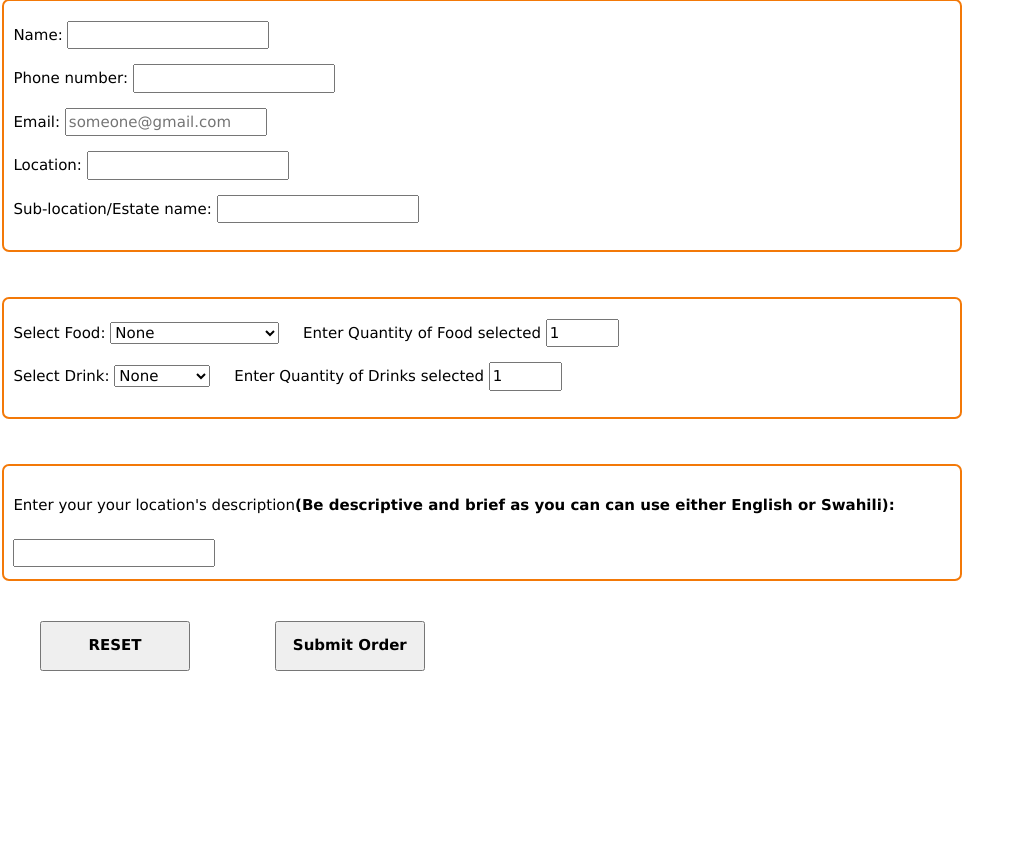
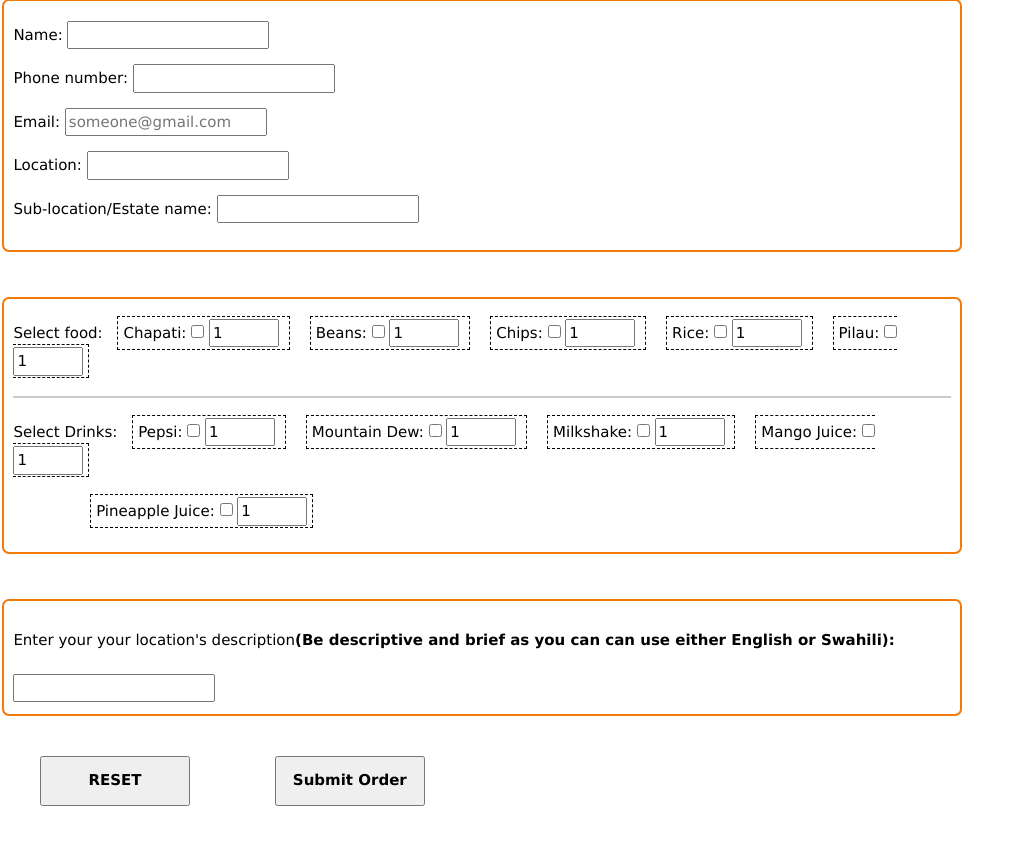
Before and after one commit to Habib-Ashraf-Hassan/Swahilidishes-Restaurant, a PHP site: page /order.html in a window 1280 px wide. Shown: the part 326-1172 px from the top of the page, without its empty margins (0-1023 px from the left). Before the commit the page ends 997 px from the top, so only its background shows below. Run offline with PHP 8.4, Linux system fonts and the light colour scheme.

Commit message:
included a mutliple selection for food&drinks

```diff
--- a/css_files/style.css
+++ b/css_files/style.css
@@ -23,6 +23,9 @@
   }
   .order :hover{
     border-color: rgb(18, 189, 18);
+}
+.food_amount{
+  width:70px;
 }
 #location_description,#food_drinks,#customerDetails{
   color:rgb(18, 189, 18);
--- a/javascript_files/order.js
+++ b/javascript_files/order.js
@@ -7,16 +7,26 @@ document.getElementById("order_food_drinks").onclick = function(){
 document.getElementById("loc_desc").onclick = function(){
     document.getElementById("location_description").innerHTML="Describe your location:";
 }
-function acceptDetails(){
-    let foodChoice = document.getElementById("food").value;
-    let drinkChoice = document.getElementById("drinks").value;
+// function acceptDetails(){
+//     let chapati = document.getElementById("chapati");
+//     let beans = documnet. getElementById("beans");
+//     let chips = document.getElementById("chips");
+//     let rice = document.getElementById("rice");
+//     let pilau = document.getElementById("pilau");
+//     if(!(chapati.checked) && !(beans.checked) && !(chips.checked) && !(rice.checked) && !(pilau.checked)){
+//         alert("Please select a food or drink!!");
+//         return false;
+//     }
+//     else{
+//         return true;
+//     }
 
-    if(foodChoice=="0" && drinkChoice=="0"){
-        alert("Please select a food or drink!!");
-        return false;
-    }
-    else{
-        return confirm("Do you wish to submit the order?\nPress Ok to proceed and CANCEL to go back to the form below");
-    }
+    // if(foodChoice=="0" && drinkChoice=="0"){
+    //     alert("Please select a food or drink!!");
+    //     return false;
+    // }
+    // else{
+    //     return confirm("Do you wish to submit the order?\nPress Ok to proceed and CANCEL to go back to the form below");
+    // }
 
-}
+// }
--- a/order.html
+++ b/order.html
@@ -11,13 +11,40 @@
     <script>
         document.getElementById("loc_desc").onclick = function(){
         document.getElementById("location_description").innerHTML="Describe your location:";
+
     }
 
     </script>
 
+    <style>
+        .food_amount, .drink_amount{
+            width: 70px;
+        }
+        .food_borders, .drink_borders{
+            border: 1px;
+            border-style: dashed;
+            padding-top: 7px;
+            padding-bottom: 7px;
+            padding-left: 5px;
+            padding-right: 5px;
+            margin-left: 10px;
+            margin-right: 10px;
+        }
+        .food_borders:hover{
+            background-color: rgba(238, 238, 103, 0.918);
+        }
+        .drink_borders:hover{
+            background-color: aquamarine;
+        }
+        hr{
+            border: 1px solid rgba(169, 169, 169, 0.616);
+        }
+    </style>
+
 
 </head>
 <body>
+
     <div class="header">
 
         <h1>Swahili Dishes Restaurant</h1>
@@ -39,7 +66,7 @@
         <h4>Fill in the details below to place your order:</h4>
         <br>
         <br>
-        <form onsubmit="return acceptDetails()" action="action.php"  method="post" >
+        <form id = "myForm"  action="action.php"  method="post" >
             <fieldset class="order" id="order_customerDetails">
                 <legend id="customerDetails"></legend>
                 <p><label for="name">Name:</label>
@@ -67,39 +94,82 @@
             <br>
                 <fieldset class="order" id="order_food_drinks">
                     <legend id="food_drinks"></legend>
-                    <p><label for="food">Select Food:</label>
-                        <select id="food" name="food">
-                            <option value="0" selected>None</option>
-                            <option value="30">Chapati</option>
-                            <option value="100">Rice</option>
-                            <option value="170">Chapati(4) & Beans</option>
-                            <option value="150">Rice & Beans</option>
-                            <option value="120">Pilau</option>
-                            <option value="80">Fries</option>
-                            <option value="50">Beans</option>
+                    <p>Select food:
+                        <span class="food_borders">
+                            <label for="chapati">Chapati:</label>
+                            <input type="checkbox" name="chapati" id="chapati" value="Chapati">
+                            <input type="number" min="1" max="20" value="1" class="food_amount" name="chapati_amount">
+                        </span>
 
-                        </select>
+                        <span class="food_borders">
+                            <label for="beans">Beans:</label>
+                            <input type="checkbox" name="beans" id="beans" value="beans">
+                            <input type="number" min="1" max="20" value="1" class="food_amount" name="beans_amount">
+                        </span>
+
+                        <span class="food_borders">
+                            <label for="chips">Chips:</label>
+                            <input type="checkbox" name="chips" id="chips" value="chips">
+                            <input type="number" min="1" max="20" value="1" class="food_amount" name="chips_amount">
+                        </span>
+
+                        <span class="food_borders">
+                            <label for="rice">Rice:</label>
+                            <input type="checkbox" name="rice" id="rice" value="rice">
+                            <input type="number" min="1" max="20" value="1" class="food_amount" name="rice_amount">
+                        </span>
+
+                        <span class="food_borders">
+                            <label for="pilau">Pilau:</label>
+                            <input type="checkbox" name="pilau" id="pilau" value="pilau">
+                            <input type="number" min="1" max="20" value="1" class="food_amount" name="pilau_amount">
+                        </span>
+                        <hr>
+
+                    </p>
+                    <p>
+                        Select Drinks:
+                        <span class="drink_borders">
+                            <label for="pepsi">Pepsi:</label>
+                            <input type="checkbox" name="pepsi" id="pepsi" value="pepsi">
+                            <input type="number" min="1" max="20" value="1" class="drink_amount" name="pepsi_amount">
+                        </span>
+
+                        <span class="drink_borders">
+                            <label for="mountainDew">Mountain Dew:</label>
+                            <input type="checkbox" name="mountaindew" id="mountainDew" value="mountainDew">
+                            <input type="number" min="1" max="20" value="1" class="drink_amount" name="mountainDew_amount">
+                        </span>
+
+                        <span class="drink_borders">
+                            <label for="milkshake">Milkshake:</label>
+                            <input type="checkbox" name="milkshake" id="milkshake" value="milkshake">
+                            <input type="number" min="1" max="20" value="1" class="drink_amount" name="milkshake_amount">
+                        </span>
+
+                        <span class="drink_borders">
+                            <label for="mango">Mango Juice:</label>
+                            <input type="checkbox" name="mangojuice" id="mango" value="mangojuice">
+                            <input type="number" min="1" max="20" value="1" class="drink_amount" name="mango_amount">
+                        </span>
+                        <br>
+                        <br>
+
                         &nbsp;
                         &nbsp;
-                        <label for="amountOfFood">Enter Quantity of Food selected</label>
-                        <input type="number" min="1" max="20" value="1" id="amountOfFood" name="amountOfFood">
-                    </p>
-                    <p>
-                        <label for="drinks">Select Drink:</label>
-                        <select id="drinks" name="drinks">
-
-                            <option value="0" selected>None</option>
-                            <option value="35">Soda</option>
-                            <option value="60">Juice</option>
-                            <option value="100">Milkshake</option>
-                            <option value="50">Tea</option>
-                            <option value="55">Coffee</option>
-
-                        </select>
                         &nbsp;
                         &nbsp;
-                        <label for="amountOfDrinks">Enter Quantity of Drinks selected</label>
-                        <input type="number" min="1" max="20" value="1" id="amountOfFood" name="amountOfDrinks">
+                        &nbsp;
+                        &nbsp;
+                        &nbsp;
+
+                        <span class="drink_borders">
+                            <label for="pineapple">Pineapple Juice:</label>
+                            <input type="checkbox" name="pineapplejuice" id="pineapple" value="pineapplejuice">
+                            <input type="number" min="1" max="20" value="1" class="drink_amount" name="pineapple_amount">
+                        </span>
+
+
                     </p>
                 </fieldset>
                 <br>
@@ -118,13 +188,13 @@
 
                 <input type="reset" id="resetButton" name="reset" value="RESET">
 
-                <input type="submit" id="submitButton" name="submit" value="Submit Order">
+                <input type="submit" id="submitButton" name="submit" value="Submit Order" onclick="validateForm()">
 
         </form>
 
 
     </div>
-    <script src="javascript_files/order.js">
+    <script type="text/javascript" src="javascript_files/order.js">
 
     </script>
 </body>
```
Also changed, not shown: action.php (+29 -29 lines).
